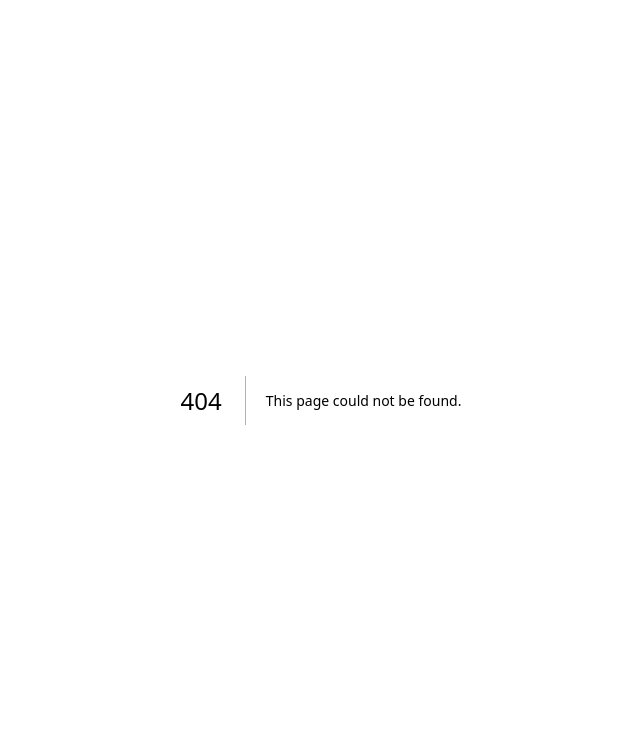
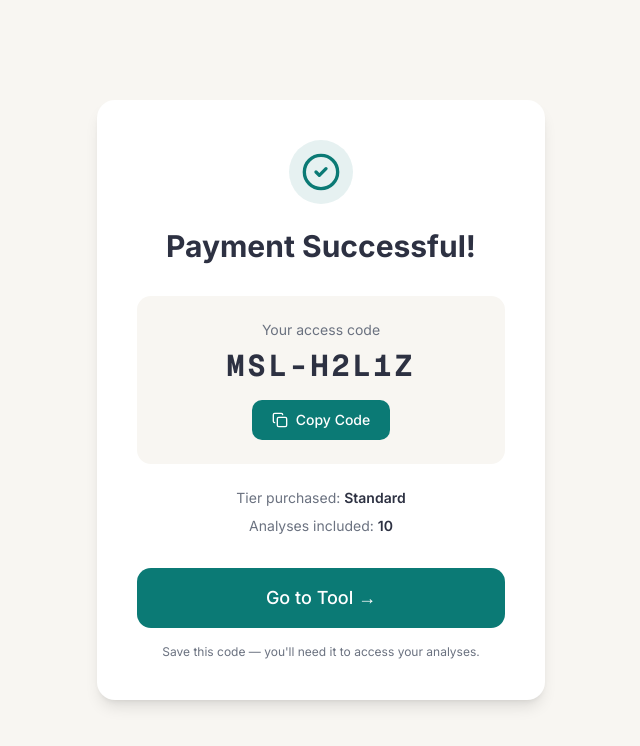
Before and after one commit to thrivefamilycoaching/corvessa-rigor, a Next.js app: page /success in a window 1280 px wide. Before the commit this address had no page. Shown: the top 746 px of the page, without its empty margins (319-959 px from the left). Built offline with nearby package versions, Linux system fonts and the light colour scheme.

Commit message:
Wire Stripe payment links into pricing and add success page
- Replace mailto links with Stripe checkout URLs (new tab)
- Add /success page with access code generation, copy button,
  tier details, and link to tool

Co-Authored-By: Claude Opus 4.6 <noreply@anthropic.com>

```diff
--- a/src/app/page.tsx
+++ b/src/app/page.tsx
@@ -230,7 +230,9 @@ export default function LandingPage() {
                 ))}
               </ul>
               <a
-                href="mailto:peter@corvessapartners.com?subject=My%20School%20List%20-%20Starter%20Interest"
+                href="https://buy.stripe.com/28E6oJ3Vy07s9Go08Lasg00"
+                target="_blank"
+                rel="noopener noreferrer"
                 className="mt-8 block w-full border-2 border-teal text-teal hover:bg-teal hover:text-white rounded-xl py-4 font-medium text-lg transition-colors"
               >
                 Get Started &rarr;
@@ -262,7 +264,9 @@ export default function LandingPage() {
                 ))}
               </ul>
               <a
-                href="mailto:peter@corvessapartners.com?subject=My%20School%20List%20-%20Standard%20Interest"
+                href="https://buy.stripe.com/00wcN7cs4aM69Gof3Fasg01"
+                target="_blank"
+                rel="noopener noreferrer"
                 className="mt-8 block w-full bg-teal hover:bg-teal-dark text-white rounded-xl py-4 font-medium text-lg transition-colors"
               >
                 Get Started &rarr;
@@ -291,7 +295,9 @@ export default function LandingPage() {
                 ))}
               </ul>
               <a
-                href="mailto:peter@corvessapartners.com?subject=My%20School%20List%20-%20Premium%20Interest"
+                href="https://buy.stripe.com/bJe7sN1Nqg6q3i0bRtasg02"
+                target="_blank"
+                rel="noopener noreferrer"
                 className="mt-8 block w-full border-2 border-teal text-teal hover:bg-teal hover:text-white rounded-xl py-4 font-medium text-lg transition-colors"
               >
                 Get Started &rarr;
--- /dev/null
+++ b/src/app/success/page.tsx
@@ -0,0 +1,107 @@
+"use client";
+
+import { useSearchParams } from "next/navigation";
+import { useMemo, useState, Suspense } from "react";
+import Link from "next/link";
+import { CheckCircle2, Copy, Check } from "lucide-react";
+
+const tierInfo: Record<string, { label: string; analyses: number }> = {
+  starter: { label: "Starter", analyses: 3 },
+  standard: { label: "Standard", analyses: 10 },
+  premium: { label: "Premium", analyses: 25 },
+};
+
+function generateCode() {
+  const chars = "ABCDEFGHIJKLMNOPQRSTUVWXYZ0123456789";
+  let code = "MSL-";
+  for (let i = 0; i < 5; i++) {
+    code += chars.charAt(Math.floor(Math.random() * chars.length));
+  }
+  return code;
+}
+
+function SuccessContent() {
+  const searchParams = useSearchParams();
+  const tierKey = (searchParams.get("tier") || "standard").toLowerCase();
+  const tier = tierInfo[tierKey] || tierInfo.standard;
+
+  const accessCode = useMemo(() => generateCode(), []);
+  const [copied, setCopied] = useState(false);
+
+  const handleCopy = async () => {
+    await navigator.clipboard.writeText(accessCode);
+    setCopied(true);
+    setTimeout(() => setCopied(false), 2000);
+  };
+
+  return (
+    <div className="min-h-screen bg-warmgray-50 flex flex-col items-center justify-center px-4 py-16 font-sans text-charcoal">
+      <div className="bg-white rounded-2xl shadow-lg max-w-md w-full p-8 md:p-10 text-center">
+        <div className="inline-flex items-center justify-center h-16 w-16 rounded-full bg-teal/10 mb-6">
+          <CheckCircle2 className="h-10 w-10 text-teal" />
+        </div>
+
+        <h1 className="text-3xl font-bold">Payment Successful!</h1>
+
+        <div className="mt-8 bg-warmgray-50 rounded-xl p-6">
+          <p className="text-sm text-muted-foreground mb-2">Your access code</p>
+          <p className="text-3xl font-bold tracking-widest font-mono">
+            {accessCode}
+          </p>
+          <button
+            onClick={handleCopy}
+            className="mt-4 inline-flex items-center gap-2 bg-teal hover:bg-teal-dark text-white px-5 py-2.5 rounded-lg text-sm font-medium transition-colors"
+          >
+            {copied ? (
+              <>
+                <Check className="h-4 w-4" />
+                Copied!
+              </>
+            ) : (
+              <>
+                <Copy className="h-4 w-4" />
+                Copy Code
+              </>
+            )}
+          </button>
+        </div>
+
+        <div className="mt-6 space-y-2 text-sm text-muted-foreground">
+          <p>
+            Tier purchased:{" "}
+            <span className="font-semibold text-charcoal">{tier.label}</span>
+          </p>
+          <p>
+            Analyses included:{" "}
+            <span className="font-semibold text-charcoal">{tier.analyses}</span>
+          </p>
+        </div>
+
+        <Link
+          href="/tool"
+          className="mt-8 block w-full bg-teal hover:bg-teal-dark text-white rounded-xl py-4 font-medium text-lg transition-colors"
+        >
+          Go to Tool &rarr;
+        </Link>
+
+        <p className="mt-4 text-xs text-muted-foreground">
+          Save this code &mdash; you&apos;ll need it to access your analyses.
+        </p>
+      </div>
+    </div>
+  );
+}
+
+export default function SuccessPage() {
+  return (
+    <Suspense
+      fallback={
+        <div className="min-h-screen bg-warmgray-50 flex items-center justify-center font-sans text-charcoal">
+          <p className="text-muted-foreground">Loading...</p>
+        </div>
+      }
+    >
+      <SuccessContent />
+    </Suspense>
+  );
+}
```
